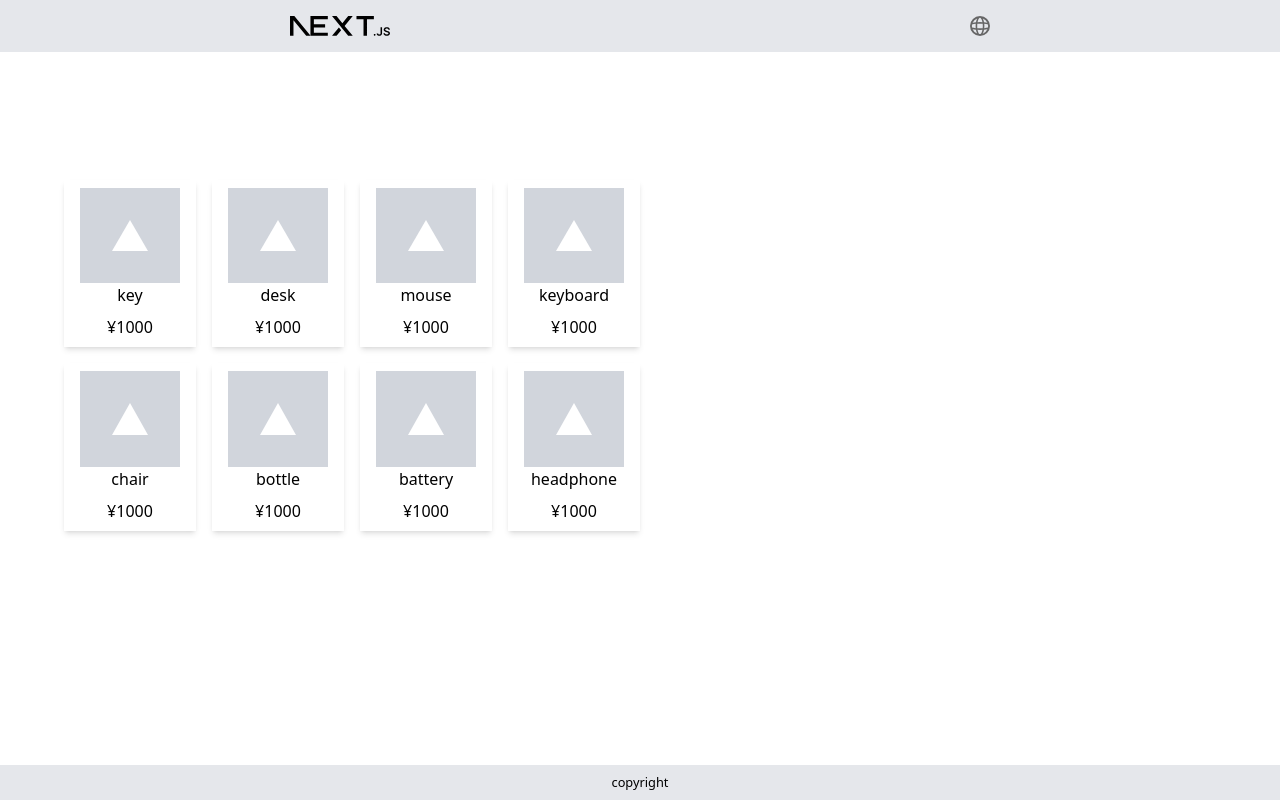
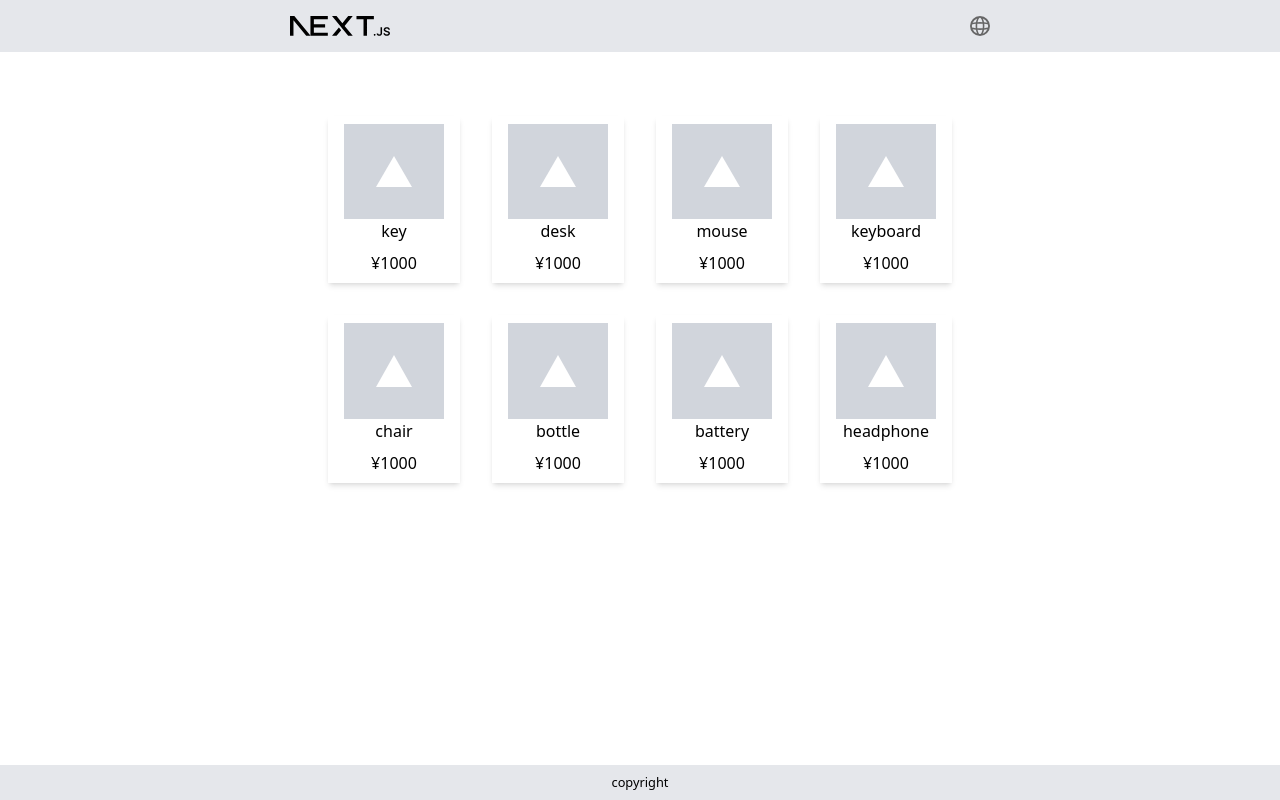
Before and after one commit to HirokiBence/Template_E-Commerce, a Next.js app: page / in a window 1280 px wide. Built offline with nearby package versions, Linux system fonts and the light colour scheme.

Commit message:
centering content

```diff
--- a/src/app/[slug]/page.tsx
+++ b/src/app/[slug]/page.tsx
@@ -9,7 +9,7 @@ const Page = async ({
   const product = (await params).slug
 
   return (
-    <main className="flex flex-1 w-full max-w-3xl flex-col items-center justify-between py-32 px-16 bg-white dark:bg-black sm:items-start">
+    <main className="flex flex-1 w-full max-w-4xl mx-auto flex-col items-center justify-between py-[4rem] px-[2rem] bg-white dark:bg-black">
       <div className="grid gap-y-[.5rem]">
         <Image
           className="dark:invert bg-gray-300 p-[2rem]"
--- a/src/app/checkout/page.tsx
+++ b/src/app/checkout/page.tsx
@@ -9,7 +9,7 @@ const Page = () => {
   }
 
   return (
-    <main className="flex flex-1 w-full max-w-3xl flex-col items-center justify-between py-32 px-16 bg-white dark:bg-black sm:items-start">
+    <main className="flex flex-1 w-full max-w-4xl mx-auto flex-col items-center justify-between py-[4rem] px-[2rem] bg-white dark:bg-black">
       <div className="grid gap-y-[.5rem] mx-auto">
         <fieldset className="my-[.5rem]" id="purchase">
           <legend className="text-xl font-semibold mb-[.5rem]">order details</legend>
--- a/src/app/page.tsx
+++ b/src/app/page.tsx
@@ -62,8 +62,8 @@ export default function Home() {
   ];
 
   return (
-    <main className="flex flex-1 w-full max-w-3xl flex-col items-center justify-between py-32 px-16 bg-white dark:bg-black sm:items-start">
-      <ul className="grid sm:grid-cols-2 md:grid-cols-4 gap-[1rem]">
+    <main className="flex flex-1 w-full max-w-4xl mx-auto flex-col items-center justify-between py-[4rem] px-[2rem] bg-white dark:bg-black">
+      <ul className="grid grid-cols-2 sm:grid-cols-3 md:grid-cols-4 gap-[2rem] justify-center">
         {product.map(item => (
         <li key={item.id} className="grid gap-y-[.5rem]">
           <Link className="text-center py-[.5rem] px-[1rem] shadow-md" href={`/key/`}>
```
